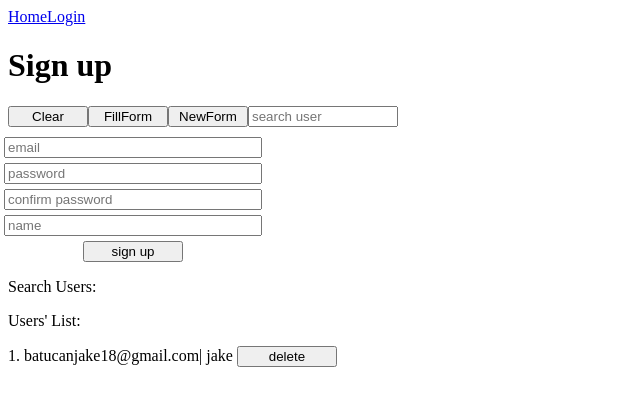
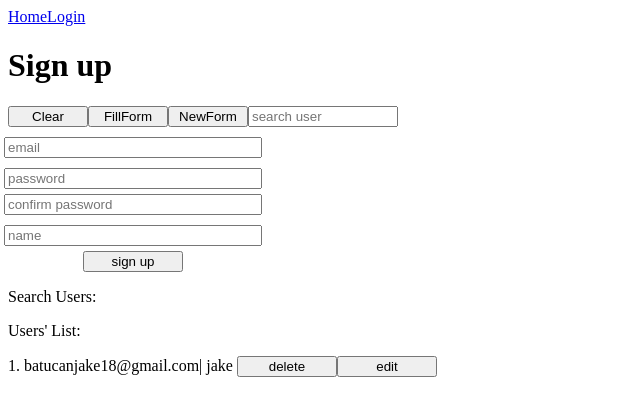
Before and after one commit to os-hi/compositionAPI, a Vue app: page / in a window 1280 px wide. Shown: the top 416 px of the page, without its empty margins (0-640 px from the left). Built offline with nearby package versions, Linux system fonts and the light colour scheme.

Commit message:
submit validation done edit button done

```diff
--- a/src/components/SignupForm.vue
+++ b/src/components/SignupForm.vue
@@ -1,9 +1,11 @@
 <script setup lang="ts">
+
 //import dependencies
 import { useUserStore } from '../store'
 import {User} from '../Database'
-import {ref } from 'vue'
+import {ref} from 'vue'
 import {faker} from '@faker-js/faker'
+
 
     // reassign the useUserStore function from pinia
     const userStore = useUserStore()
@@ -14,16 +16,43 @@ import {faker} from '@faker-js/faker'
     const userConfirmPassword = ref('')
     const userName = ref('')
     const searchUser = ref('')
-    const isForm = ref<HTMLFormElement>()
+    let isEdit = ref<boolean>(false)
+    let isEmailExisting = ref(false)
+    let isPasswordMatch = ref(false)
+    const formIndex = ref(0)
+
+
+    const signUpForm = ref<HTMLFormElement>()
 
     //functions below
-    function handleSubmit(){
-        const formData: User = {
-            email: userEmail.value,
-            password: userPassword.value,
-            name: userName.value,
+    function handleSubmit(event: Event){
+        // proper way to handle form
+        const newForm = new FormData(event.target as HTMLFormElement)
+        const email = newForm.get("email") as string
+        const password = newForm.get("password") as string
+        const confirmPassword = newForm.get("confirmPassword") as string
+        const name = newForm.get("name") as string
+        const emailFromStore = userStore.users.map((user) => user.email)
+
+        if(emailFromStore.includes(email))
+        {
+            isEmailExisting.value = true
+
         }
-        userStore.users.push(formData)
+        else if(password !== confirmPassword){
+                isPasswordMatch.value = true
+            }
+        else{
+            isEmailExisting.value = false
+            isPasswordMatch.value = false
+            const formData: User = {
+                email,
+                password,
+                name
+            }
+            userStore.users = [...userStore.users, formData]
+            // userStore.users.push(formData)
+        }
     }
     function handleClear(){
         location.reload()
@@ -35,7 +64,31 @@ import {faker} from '@faker-js/faker'
         userName.value = faker.person.firstName().toLowerCase()
     }
     function handleNewForm(){
-        isForm.value?.reset()
+        signUpForm.value?.reset()
+    }
+    function handleSetEdit(email: any, index: number){
+        isEdit.value = true
+        formIndex.value = index
+        const user = userStore.users.find((user) => user.email === email)
+        if (user){
+            userEmail.value = user.email
+            userPassword.value = user.password
+            userConfirmPassword.value = user.password
+            userName.value = user.name
+        }
+    }
+    function handleEdit (event: Event){
+        // proper way to handle form
+        const newForm = new FormData(event.target as HTMLFormElement)
+        const email = newForm.get("email") as string
+        const password = newForm.get("password") as string
+        const name = newForm.get("name") as string
+        const formData: User = {
+            email,
+            password,
+            name
+        }
+        userStore.users.splice(formIndex.value, 1, formData)
     }
 </script>
 
@@ -47,11 +100,20 @@ import {faker} from '@faker-js/faker'
         <button @click="handleNewForm">NewForm</button>
         <input type="search" v-model="searchUser" placeholder="search user">
     </div>
-    <form @submit.prevent="handleSubmit()" ref="isForm">
-        <input type="email" v-model="userEmail" placeholder="email">
-        <input type="password" v-model="userPassword" placeholder="password">
-        <input type="password" v-model="userConfirmPassword" placeholder="confirm password">
-        <input type="text" v-model="userName" placeholder="name">
+    <form v-if="isEdit" @submit.prevent="handleEdit" ref="signUpForm">
+        <input type="email" v-model="userEmail" name="email" placeholder="email" required>
+        <input type="password" v-model="userPassword" name="password" placeholder="password" required>
+        <input type="password" v-model="userConfirmPassword" name="confirmPassword" placeholder="confirm password" required>
+        <input type="text" v-model="userName" name="name" placeholder="name" required>
+        <button type="submit" >update</button>
+    </form>
+    <form v-else @submit.prevent="handleSubmit" ref="signUpForm">
+        <input type="email" v-model="userEmail" name="email" placeholder="email" required>
+        <label for="email">{{ isEmailExisting ? 'email is existing!' : ''}}</label>
+        <input type="password" v-model="userPassword" name="password" placeholder="password" required>
+        <input type="password" v-model="userConfirmPassword" name="confirmPassword" placeholder="confirm password"  required>
+        <label for="password">{{ isPasswordMatch ? 'password did not match!' : '' }}</label>
+        <input type="text" v-model="userName" name="name" placeholder="name" required>
         <button type="submit">sign up</button>
     </form>
     <p>Search Users:
@@ -63,8 +125,10 @@ import {faker} from '@faker-js/faker'
     <p>Users' List:
         <p v-for="(user, index) in userStore.users">
             <div>{{ `${index+1}. ${user.email}| ${user.name}`}}
-            <button @click="userStore.handleDelete(index)">delete</button>
+                <button @click="userStore.handleDelete(index)">delete</button>
+                <button @click="handleSetEdit(user.email, index)">edit</button>
             </div>
+
         </p>
     </p>
 </template>
@@ -94,4 +158,9 @@ button{
 .navBar>input{
     width: 150px;
 }
+label{
+    width: 250px;
+    font-size: 12px;
+    color: red;
+}
 </style>
```
